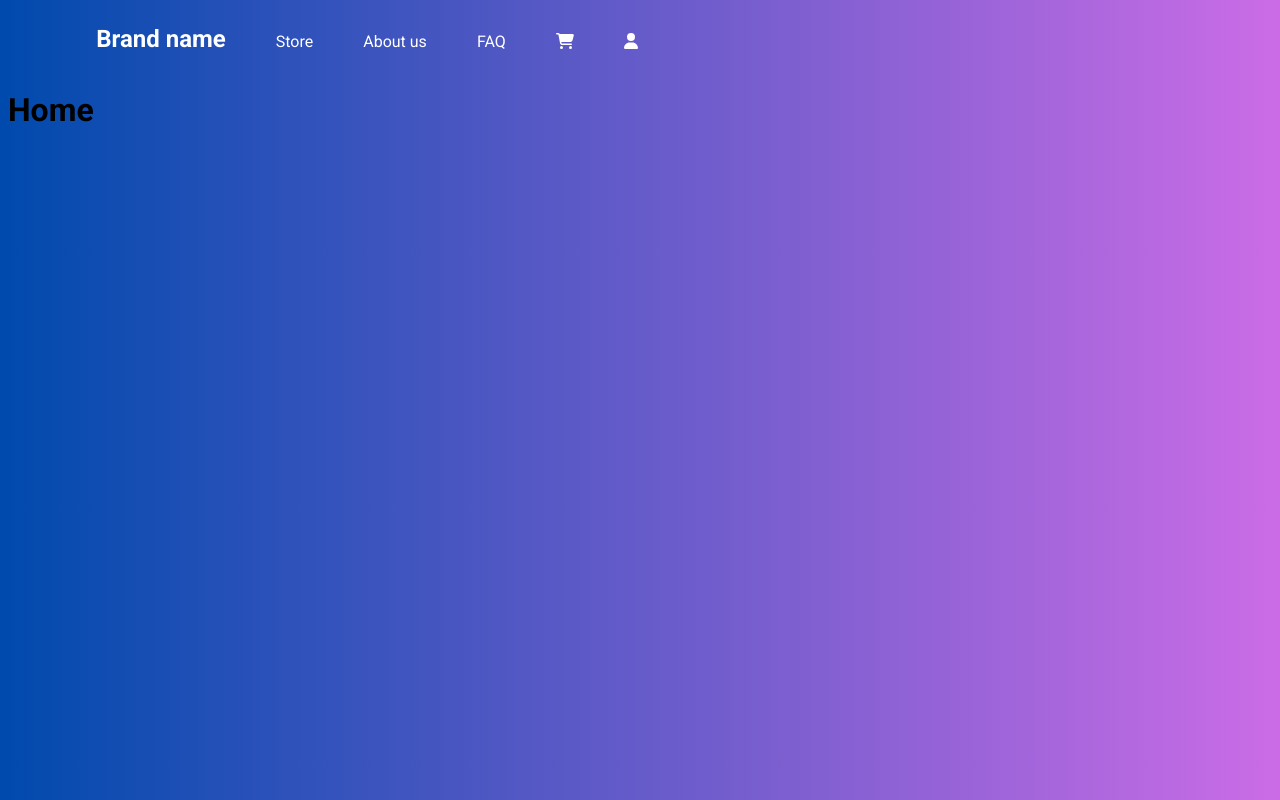
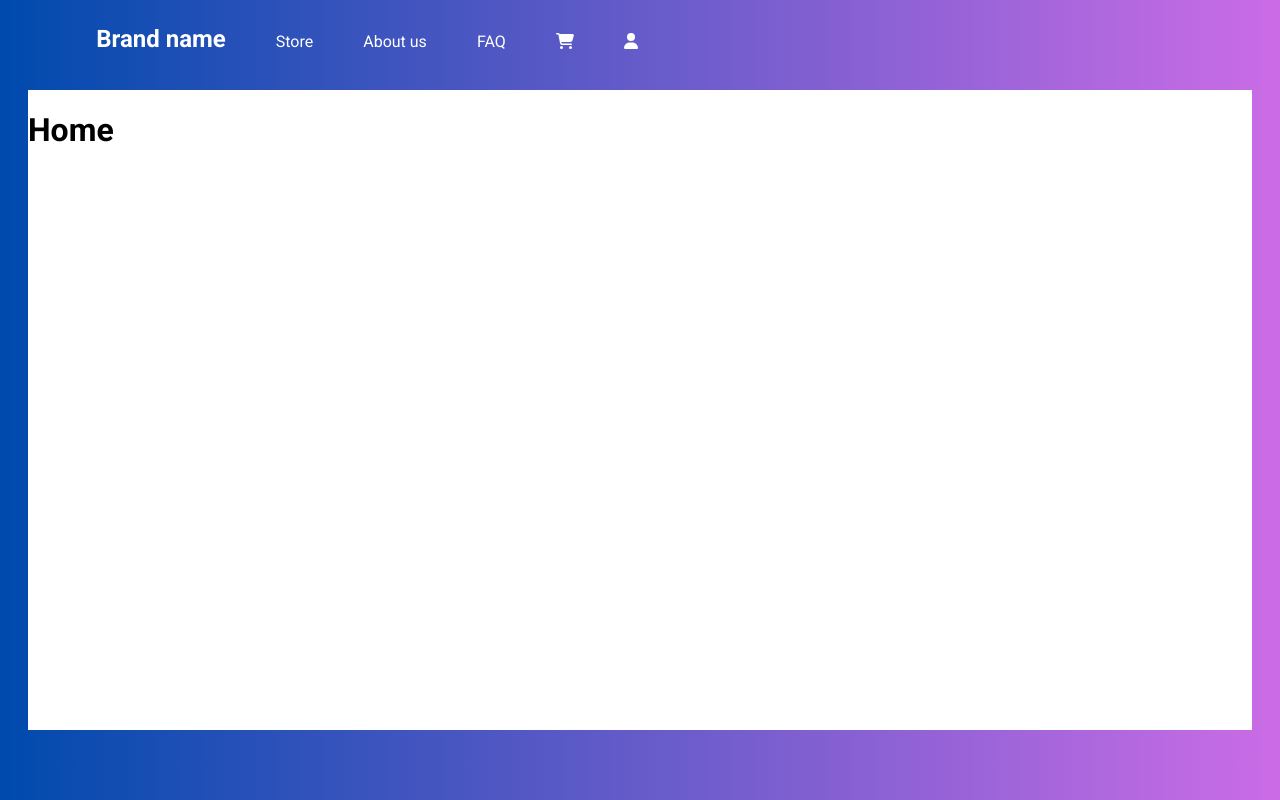
Before and after one commit to VictoriyaK19/online-store, a Vue app: page /home in a window 1280 px wide. Built offline with nearby package versions, Linux system fonts and the light colour scheme.

Commit message:
make white background

```diff
--- a/src/App.vue
+++ b/src/App.vue
@@ -1,6 +1,7 @@
 <template>
   <the-header></the-header>
   <router-view></router-view>
+
 </template>
 
 <script>
@@ -26,9 +27,18 @@ html {
 }
 
 body {
-  background-repeat: no-repeat;
-  background-attachment: fixed;
   background: linear-gradient(0.25turn, #004aad, #cb6ce6) fixed;
+  overflow-x: hidden; /* Prevent horizontal scrollbar */
+}
+
+div.background {
+  overflow: hidden;
+  background-color: white;
+  margin: 20px; /* Adjust the margin size as needed */
+  box-sizing: border-box;
+  width: calc(100% - 40px); /* Subtract twice the margin size from 100% */
+  min-height: 80vh;
+  z-index: -1;
 }
 
 .route-enter-from {
--- a/src/components/layout/TheHeader.vue
+++ b/src/components/layout/TheHeader.vue
@@ -45,9 +45,6 @@ p {
 body {
   margin: 0;
   font-family: Arial, Helvetica, sans-serif;
-  background-repeat: no-repeat;
-  background-attachment: fixed;
-  background: linear-gradient(0.25turn, #004aad, #cb6ce6) fixed;
 }
 header nav {
   width: 90%;
--- a/src/pages/TheHome.vue
+++ b/src/pages/TheHome.vue
@@ -1,3 +1,10 @@
 <template>
+    <div class="background">
     <h1>Home</h1>
+</div>
 </template>
+
+
+<style>
+
+</style>
```
